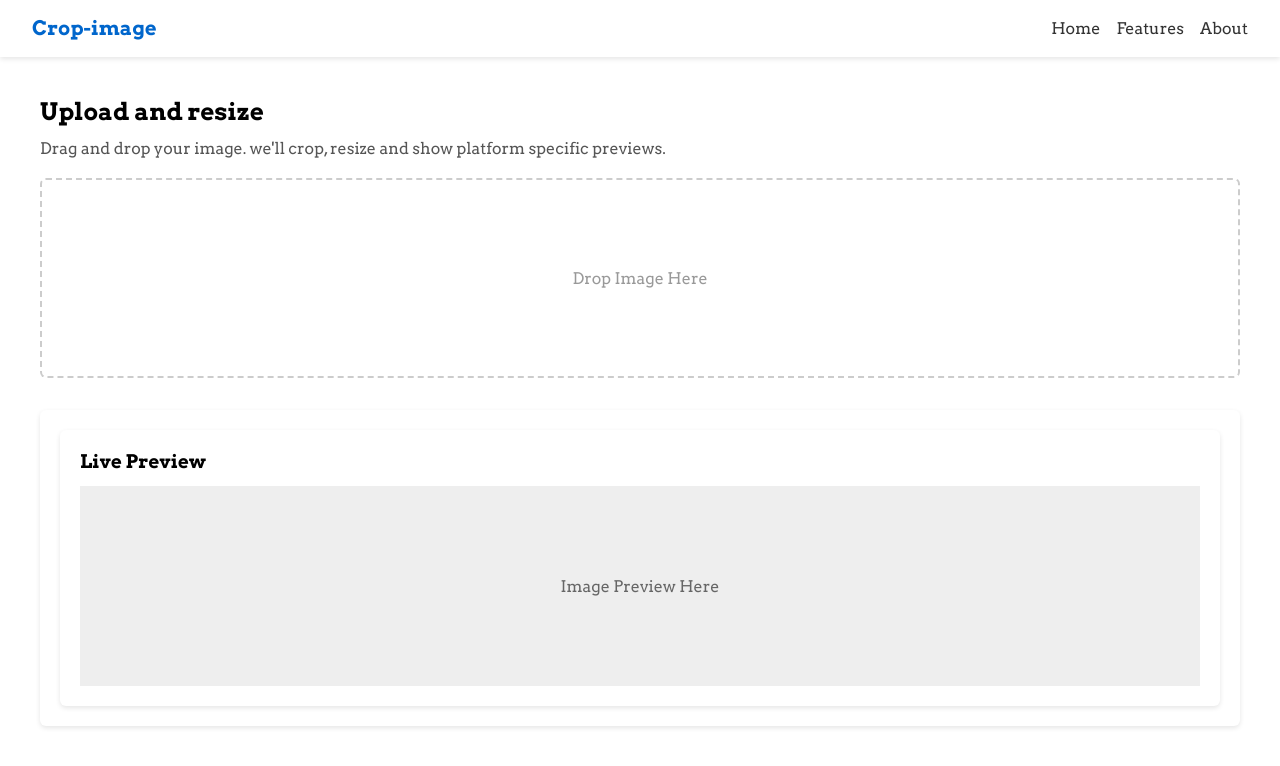
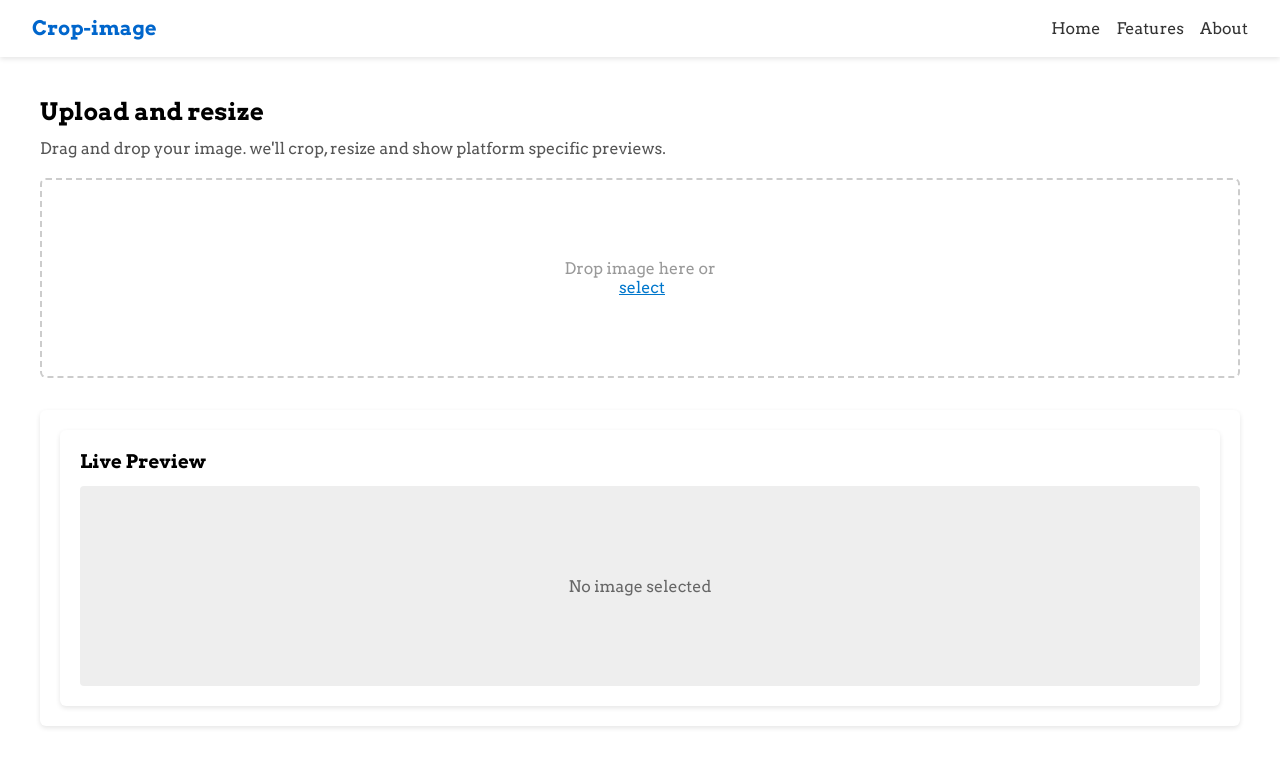
Before and after one commit to jayarajawasthi/crop-image, a React (Vite) app: page / in a window 1280 px wide. Shown: the top 766 px of the page. Built offline with nearby package versions, Linux system fonts and the light colour scheme; a web font is replaced by a local one.

Commit message:
add drag and drop functionality and update css code

```diff
--- a/src/Components/LeftPanel/LeftPanel.css
+++ b/src/Components/LeftPanel/LeftPanel.css
@@ -13,8 +13,27 @@
     border: 2px dashed #ccc;
     border-radius: 6px;
     display: flex;
+    flex-direction: column;
     align-items: center;
     justify-content: center;
     color: #999;
     background: #fff;
+    position: relative;
+    transition: background 0.3s;
 }
+
+.drop-zone.drag-over {
+    background: #eef6f6;
+    border-color: #3399ff;
+}
+.upload-button {
+    color: #0077cc;
+    cursor: pointer;
+    margin-left: 4px;
+    text-decoration: underline;
+    position: inherit;
+}
+
+.upload-button input {
+    display: none;
+}
--- a/src/Components/LeftPanel/Leftpanel.jsx
+++ b/src/Components/LeftPanel/Leftpanel.jsx
@@ -1,14 +1,48 @@
-import React from "react";
+import React, { useState } from "react";
 import "./LeftPanel.css";
 
-const LeftPanel = () => {
+const LeftPanel = ({ onImageUpload }) => {
+
+    const [dragOver, setDragOver] = useState(false);
+
+
+    const handleDrop = (e) => {
+        e.preventDefault();
+        setDragOver(false);
+
+        const file = e.dataTransfer.files[0];
+        if(file && file.type.startsWith("image/")){
+            onImageUpload(file);
+        }
+    };
+
+    const handleFileChange = (e) => {
+        const file = e.target.files[0];
+        if(file && file.type.startsWith("image/")) {
+            onImageUpload(file);
+        }
+    }
+
     return(
         <div className="left-panel">
             <h2>Upload and resize</h2>
             <p>
                 Drag and drop your image. we'll crop, resize and show platform specific previews.
             </p>
-            <div className="drop-zone">Drop Image Here</div>
+
+            <div className={`drop-zone ${dragOver ? "drag-over" : ""}`}
+            onDragOver={(e) => {
+                e.preventDefault();
+                setDragOver(true);
+            }}
+            onDragLeave={()=> setDragOver(false)}
+            onDrop={handleDrop}
+            >
+                Drop image here or
+                <label className="upload-button">
+                    select <input type="file" accept="image/*" onChange={{handleFileChange}} />
+                </label>
+            </div>
         </div>
 
     )
--- a/src/Components/RightPanel/RightPanel.css
+++ b/src/Components/RightPanel/RightPanel.css
@@ -3,6 +3,8 @@
   padding: 20px;
   border-radius: 6px;
   box-shadow: 0 2px 5px rgba(0, 0, 0, 0.1);
+
+
 }
 
 .preview-box {
@@ -13,4 +15,12 @@
     align-items: center;
     justify-content: center;
     color: #666;
+    border-radius: 4px;
+    overflow: hidden;
 }
+
+.preview-image {
+    max-width: 100%;
+    max-height: 100%;
+    object-fit: contain;
+}
--- a/src/Components/RightPanel/RightPanel.jsx
+++ b/src/Components/RightPanel/RightPanel.jsx
@@ -2,11 +2,15 @@ import React from "react";
 import "./RightPanel.css";
 
 
-const RightPanel = () => {
+const RightPanel = ({ imageURL }) => {
     return(
         <div className="right-panel">
             <h3>Live Preview</h3>
-            <div className="preview-box">Image Preview Here</div>
+            <div className="preview-box">
+                {imageURL ? (<img src={imageURL} alt="Preview" className="preview-image" />): (
+                    <p> No image selected</p>
+                )}
+            </div>
         </div>
     )
 }
```
